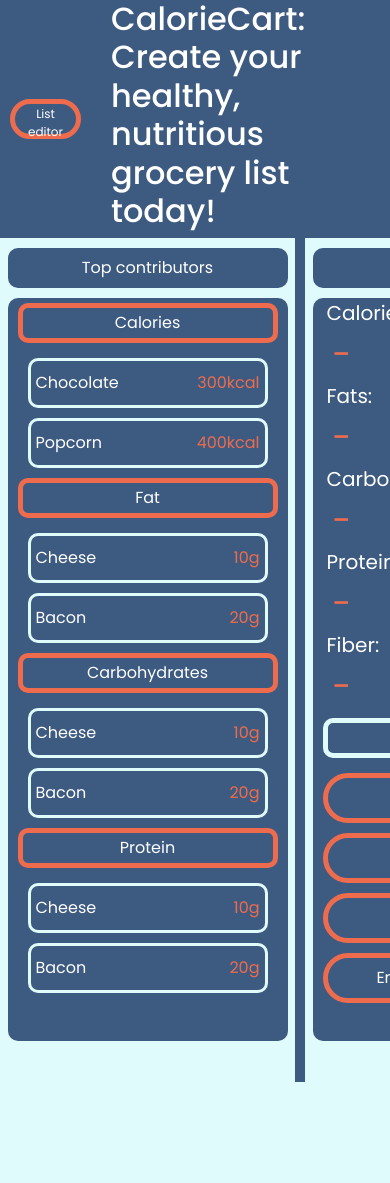
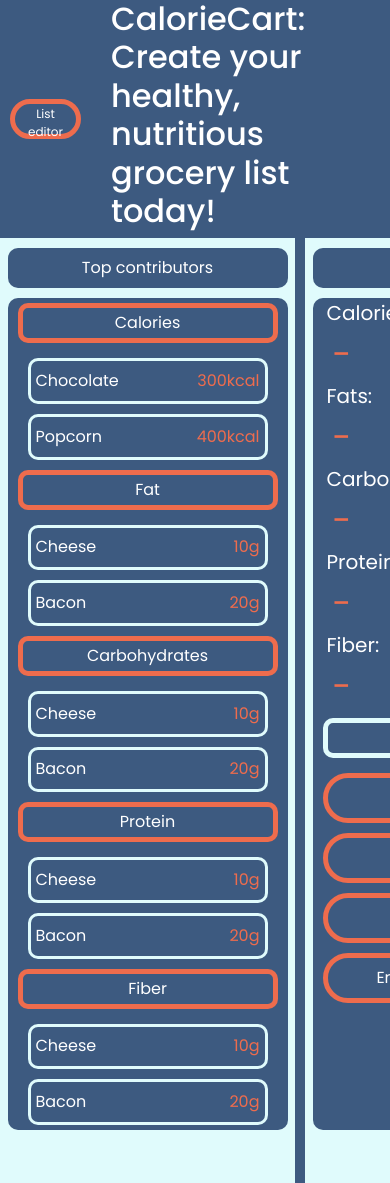
Before and after one commit to wmu66/Project-repo, a React (Vite) app in the folder CalorieCart/: page /stats/1 in a window 390 px wide. Shown: the top 1183 px of the page. Before the commit the page ends 1082 px from the top, so only its background shows below. Built offline with nearby package versions, Linux system fonts and the light colour scheme.

Commit message:
Spider graph centering should be responsive now

```diff
--- a/CalorieCart/src/components/SpiderGraph.jsx
+++ b/CalorieCart/src/components/SpiderGraph.jsx
@@ -26,7 +26,7 @@ const SpiderGraph = () => {
         fontFamily: "Poppins",
         foreColor: "#000000",
         offsetY: -50,
-        offsetX: 26,
+        offsetX: 25,
       },
       colors: ["#EE6C4D", "#3D5A80"],
       fill: {
--- a/CalorieCart/src/components/TopContributors.jsx
+++ b/CalorieCart/src/components/TopContributors.jsx
@@ -1,27 +1,31 @@
-import SmallTitle from "./SmallTitle.jsx"
-import ContributingItem from "./ContributingItem.jsx"
+import SmallTitle from "./SmallTitle.jsx";
+import ContributingItem from "./ContributingItem.jsx";
 
 const TopContributors = () => {
   return (
     <>
-        <div><SmallTitle customClass="w300">Top contributors</SmallTitle></div>
+      <div>
+        <SmallTitle customClass="w300">Top contributors</SmallTitle>
+      </div>
       <div className="editor-column-div medium">
         <SmallTitle customClass="contributing medium">Calories</SmallTitle>
-                <ContributingItem text="Chocolate" value="300" measurement="kcal"/>
-                <ContributingItem text="Popcorn" value="400" measurement="kcal"/>
+        <ContributingItem text="Chocolate" value="300" measurement="kcal" />
+        <ContributingItem text="Popcorn" value="400" measurement="kcal" />
         <SmallTitle customClass="contributing medium">Fat</SmallTitle>
-                <ContributingItem text="Cheese" value="10" measurement="g"/>
-                <ContributingItem text="Bacon" value="20" measurement="g"/>
+        <ContributingItem text="Cheese" value="10" measurement="g" />
+        <ContributingItem text="Bacon" value="20" measurement="g" />
         <SmallTitle customClass="contributing medium">Carbohydrates</SmallTitle>
-                <ContributingItem text="Cheese" value="10" measurement="g"/>
-                <ContributingItem text="Bacon" value="20" measurement="g"/>
+        <ContributingItem text="Cheese" value="10" measurement="g" />
+        <ContributingItem text="Bacon" value="20" measurement="g" />
         <SmallTitle customClass="contributing medium">Protein</SmallTitle>
-                <ContributingItem text="Cheese" value="10" measurement="g"/>
-                <ContributingItem text="Bacon" value="20" measurement="g"/>
+        <ContributingItem text="Cheese" value="10" measurement="g" />
+        <ContributingItem text="Bacon" value="20" measurement="g" />
+        <SmallTitle customClass="contributing medium">Fiber</SmallTitle>
+        <ContributingItem text="Cheese" value="10" measurement="g" />
+        <ContributingItem text="Bacon" value="20" measurement="g" />
       </div>
+    </>
+  );
+};
 
-    </>
-  )
-}
-
-export default TopContributors
+export default TopContributors;
--- a/CalorieCart/src/styles/stats.css
+++ b/CalorieCart/src/styles/stats.css
@@ -82,8 +82,10 @@
     margin-top: 10px;
     border: 5px solid var(--accentcolor1);
     border-radius: 15px;
+    display: flex;
+    flex-direction: column;
     align-items: center;
-    justify-content: center;
+    justify-content: top;
     height: 480px;
     min-height: 480px;
     overflow-y: hidden;
```
Lines whose indentation alone changed are shown as unchanged.
